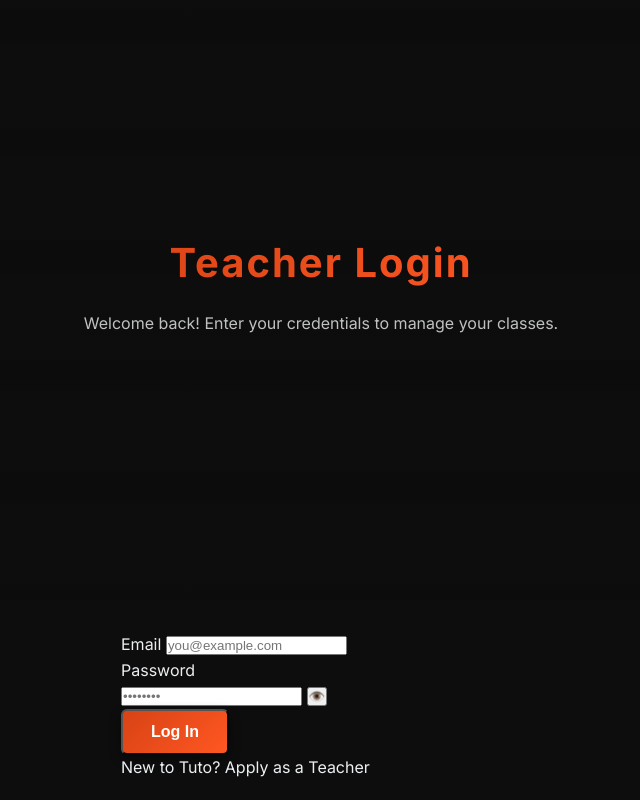
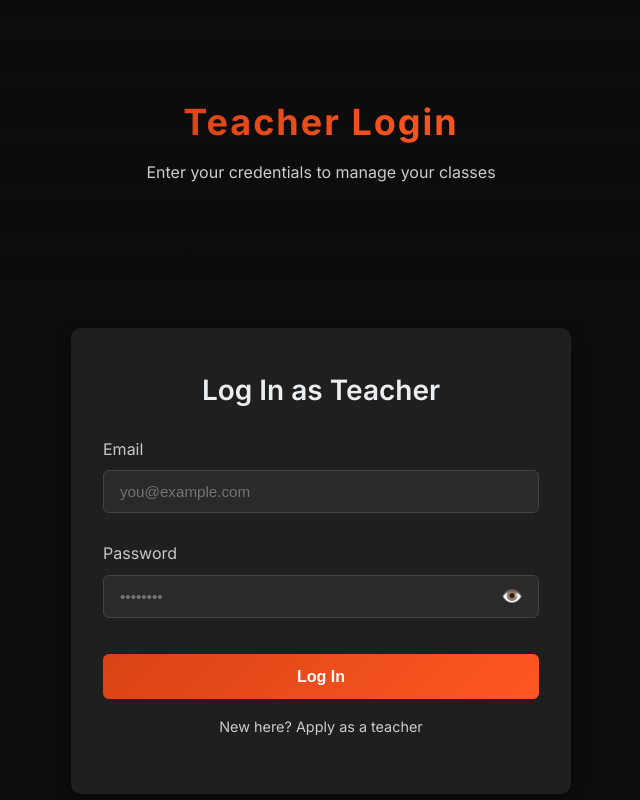
Before and after one commit to Kudzwai246/tuto, a plain HTML site: page login-teacher.html in a window 1280 px wide. Shown: the top 800 px of the page, without its empty margins (319-959 px from the left). Drawn offline with Linux system fonts and the light colour scheme.

Commit message:
Update login-teacher.html

```diff
--- a/login-teacher.html
+++ b/login-teacher.html
@@ -5,35 +5,197 @@
   <meta name="viewport" content="width=device-width, initial-scale=1.0" />
   <title>Teacher Login &mdash; Tuto</title>
 
-  <!-- Reuse the same stylesheet as homepage -->
+  <!-- Link to your existing CSS -->
   <link rel="stylesheet" href="css/style.css" />
 
-  <!-- Google Font (same as homepage) -->
+  <!-- Google Font (Inter) -->
   <link rel="preconnect" href="https://fonts.googleapis.com" />
   <link rel="preconnect" href="https://fonts.gstatic.com" crossorigin />
   <link
     href="https://fonts.googleapis.com/css2?family=Inter:wght@300;400;600;700&display=swap"
     rel="stylesheet"
   />
+
+  <!-- Additional CSS to match register/apply style -->
+  <style>
+    :root {
+      --input-bg: #2a2a2a;
+      --input-border: #444;
+      --input-focus-border: var(--accent);
+      --card-bg: #1f1f1f;
+    }
+
+    /* Mini-hero */
+    .mini-hero {
+      height: 35vh;
+      min-height: 200px;
+    }
+    .mini-hero .hero-content {
+      padding: 1rem;
+      text-align: center;
+    }
+    .mini-hero .hero-title {
+      font-size: 2.25rem;
+      font-weight: 700;
+      background: linear-gradient(90deg, var(--accent), var(--accent-light));
+      background-clip: text;
+      -webkit-background-clip: text;
+      color: transparent;
+      margin-bottom: 0.5rem;
+    }
+    .mini-hero .hero-subtitle {
+      font-size: 1rem;
+      color: var(--text-light);
+      opacity: 0.85;
+      max-width: 600px;
+      margin: 0 auto;
+    }
+
+    /* Application-card wrapper */
+    .application-card {
+      background-color: var(--card-bg);
+      border-radius: 10px;
+      box-shadow: 0 6px 18px rgba(0, 0, 0, 0.4);
+      padding: 2.5rem 2rem;
+      max-width: 500px;
+      margin: 2rem auto;
+      animation: fadeInUp 0.8s ease-out forwards;
+    }
+    .application-card h2 {
+      font-size: 1.75rem;
+      font-weight: 600;
+      color: var(--text-light);
+      margin-bottom: 1.5rem;
+      text-align: center;
+    }
+
+    /* Form fields */
+    .application-form .form-group {
+      margin-bottom: 1.75rem;
+    }
+    .application-form label {
+      display: block;
+      font-size: 1rem;
+      font-weight: 500;
+      color: #c8c8c8;
+      margin-bottom: 0.5rem;
+    }
+    .application-form input[type="email"],
+    .application-form input[type="password"] {
+      width: 100%;
+      padding: 0.75rem 1rem;
+      font-size: 0.95rem;
+      border: 1px solid var(--input-border);
+      border-radius: 6px;
+      background-color: var(--input-bg);
+      color: var(--text-light);
+      outline: none;
+      transition: border-color 0.2s ease, box-shadow 0.2s ease;
+    }
+    .application-form input:focus {
+      border-color: var(--input-focus-border);
+      box-shadow: 0 0 8px rgba(216, 67, 21, 0.4);
+    }
+
+    /* Password toggle */
+    .password-wrapper {
+      position: relative;
+    }
+    .password-wrapper input {
+      padding-right: 3rem;
+    }
+    .toggle-password {
+      position: absolute;
+      top: 50%;
+      right: 1rem;
+      transform: translateY(-50%);
+      background: none;
+      border: none;
+      font-size: 1.1rem;
+      color: #c8c8c8;
+      cursor: pointer;
+      transition: color 0.2s;
+    }
+    .toggle-password:hover {
+      color: var(--accent-light);
+    }
+
+    /* Submit button */
+    .application-form button[type="submit"] {
+      margin-top: 0.5rem;
+      font-size: 1rem;
+      font-weight: 600;
+      padding: 0.85rem 1.5rem;
+      border-radius: 6px;
+      background: linear-gradient(135deg, var(--accent), var(--accent-light));
+      color: #fff;
+      border: none;
+      width: 100%;
+      transition: transform 0.2s, box-shadow 0.2s;
+    }
+    .application-form button[type="submit"]:hover {
+      transform: translateY(-2px);
+      box-shadow: 0 6px 16px rgba(0, 0, 0, 0.5);
+      background: var(--accent-light);
+    }
+
+    /* Error & success messages */
+    .error-message {
+      color: #ff6f61;
+      font-size: 0.95rem;
+      text-align: center;
+      margin-top: 1rem;
+    }
+    .success-message {
+      color: #4caf50;
+      font-size: 0.95rem;
+      text-align: center;
+      margin-top: 1rem;
+    }
+
+    /* Success banner for “registered=1” */
+    .registered-banner {
+      background-color: #2e7d32;
+      color: #ffffff;
+      padding: 0.75rem;
+      text-align: center;
+      font-weight: 600;
+      animation: fadeInUp 0.8s ease-out forwards;
+      margin-bottom: 1rem;
+      border-radius: 6px;
+    }
+
+    /* Responsive */
+    @media (max-width: 600px) {
+      .application-card {
+        padding: 1.75rem 1rem;
+        margin: 1.5rem 1rem;
+      }
+    }
+  </style>
 </head>
 <body>
-  <!-- ====== HEADER / MINI-HERO ====== -->
+  <!-- ====== MINI-HERO ====== -->
   <header class="hero mini-hero">
     <div class="hero-overlay"></div>
     <div class="hero-content fade-in">
-      <h1 class="hero-title" style="font-size: 2.5rem;">Teacher Login</h1>
-      <p class="hero-subtitle" style="font-size: 1rem; opacity: 0.8;">
-        Welcome back! Enter your credentials to manage your classes.
-      </p>
+      <h1 class="hero-title">Teacher Login</h1>
+      <p class="hero-subtitle">Enter your credentials to manage your classes</p>
     </div>
   </header>
 
+  <!-- ====== REGISTRATION SUCCESS BANNER ====== -->
+  <div id="registeredBanner" class="registered-banner" style="display: none;">
+    Registration successful! You may now log in.
+  </div>
+
   <!-- ====== LOGIN FORM CARD ====== -->
-  <main class="features-section" style="padding-top: 2rem; padding-bottom: 4rem;">
+  <main class="features-section" style="padding-top: 1rem; padding-bottom: 2rem;">
     <div class="container">
-      <div class="auth-card fade-in" style="margin: 0 auto; max-width: 400px;">
-        <form id="teacherLoginForm" class="auth-form" novalidate>
-          <!-- Email Field -->
+      <div class="application-card">
+        <h2>Log In as Teacher</h2>
+        <form id="teacherLoginForm" class="application-form" novalidate>
+          <!-- Email -->
           <div class="form-group">
             <label for="teacherEmail">Email</label>
             <input
@@ -45,7 +207,7 @@
             />
           </div>
 
-          <!-- Password Field w/ Show/Hide Toggle -->
+          <!-- Password -->
           <div class="form-group">
             <label for="teacherPassword">Password</label>
             <div class="password-wrapper">
@@ -60,22 +222,21 @@
                 type="button"
                 class="toggle-password"
                 aria-label="Show or hide password"
-              >
-                👁️
-              </button>
+              >👁️</button>
             </div>
           </div>
 
           <!-- Submit Button -->
-          <button type="submit" class="btn btn-primary btn-block">
-            Log In
-          </button>
+          <button type="submit">Log In</button>
 
-          <!-- Registration Link -->
-          <p class="auth-footer-text">
-            New to Tuto?
-            <a href="apply-teacher.html" class="auth-link">Apply as a Teacher</a>
+          <!-- No account? -->
+          <p style="text-align: center; margin-top: 1rem; color: #ccc; font-size: 0.9rem;">
+            New here?
+            <a href="apply-teacher.html" class="auth-link">Apply as a teacher</a>
           </p>
+
+          <!-- Error Message -->
+          <p id="teacherError" class="error-message"></p>
         </form>
       </div>
     </div>
@@ -93,31 +254,55 @@
     </div>
   </footer>
 
-  <!-- Inline JavaScript for Show/Hide Password -->
+  <!-- ====== INLINE JAVASCRIPT ====== -->
   <script>
     document.addEventListener('DOMContentLoaded', function () {
+      // Show “Registration successful” banner if ?registered=1
+      const params = new URLSearchParams(window.location.search);
+      if (params.get('registered') === '1') {
+        document.getElementById('registeredBanner').style.display = 'block';
+      }
+
+      // Toggle password visibility
       const toggleBtn = document.querySelector('.toggle-password');
-      const passwordField = document.getElementById('teacherPassword');
-
+      const pwdInput = document.getElementById('teacherPassword');
       toggleBtn.addEventListener('click', () => {
-        const type = passwordField.getAttribute('type');
-        if (type === 'password') {
-          passwordField.setAttribute('type', 'text');
+        if (pwdInput.getAttribute('type') === 'password') {
+          pwdInput.setAttribute('type', 'text');
           toggleBtn.textContent = '🙈';
         } else {
-          passwordField.setAttribute('type', 'password');
+          pwdInput.setAttribute('type', 'password');
           toggleBtn.textContent = '👁️';
         }
       });
 
-      // Basic HTML5 validation handling
+      // Handle login
       const form = document.getElementById('teacherLoginForm');
+      const errorPara = document.getElementById('teacherError');
+
       form.addEventListener('submit', function (e) {
+        e.preventDefault();
+        errorPara.textContent = '';
+
+        const email = document.getElementById('teacherEmail').value.trim().toLowerCase();
+        const password = document.getElementById('teacherPassword').value;
+
+        // Basic HTML5 validation
         if (!form.checkValidity()) {
-          e.preventDefault();
           form.reportValidity();
+          return;
         }
-        // Otherwise, allow the form to submit to your back-end
+
+        // Check localStorage for teacher applications
+        const teachers = JSON.parse(localStorage.getItem('teacherApplications') || '[]');
+        const user = teachers.find(t => t.email === email && t.password === password);
+        if (user) {
+          // In a real app, redirect to dashboard
+          alert('Login successful! Welcome, ' + user.fullName + '.');
+          // window.location.href = 'dashboard-teacher.html?email=' + encodeURIComponent(email);
+        } else {
+          errorPara.textContent = 'Incorrect email or password.';
+        }
       });
     });
   </script>
```
